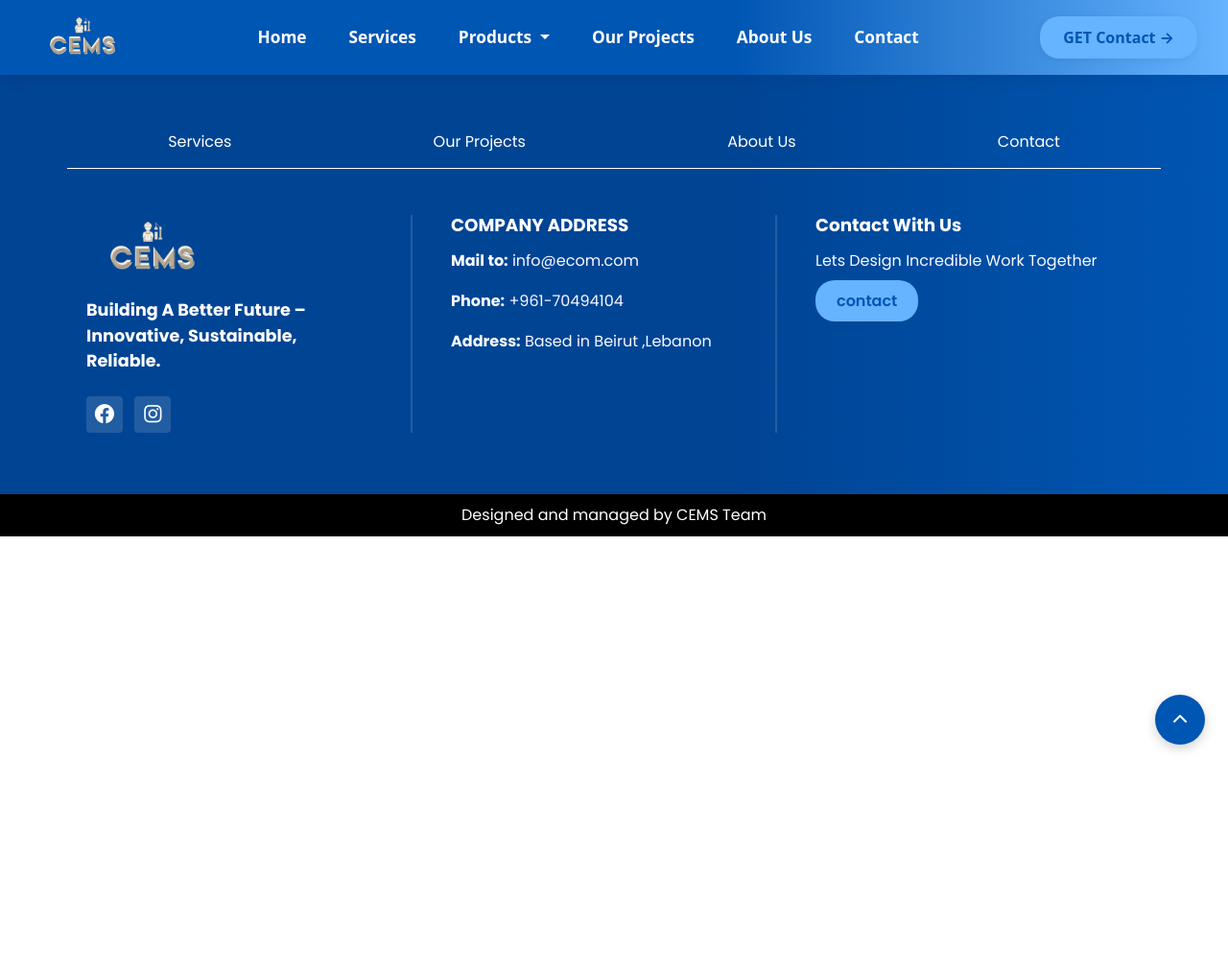
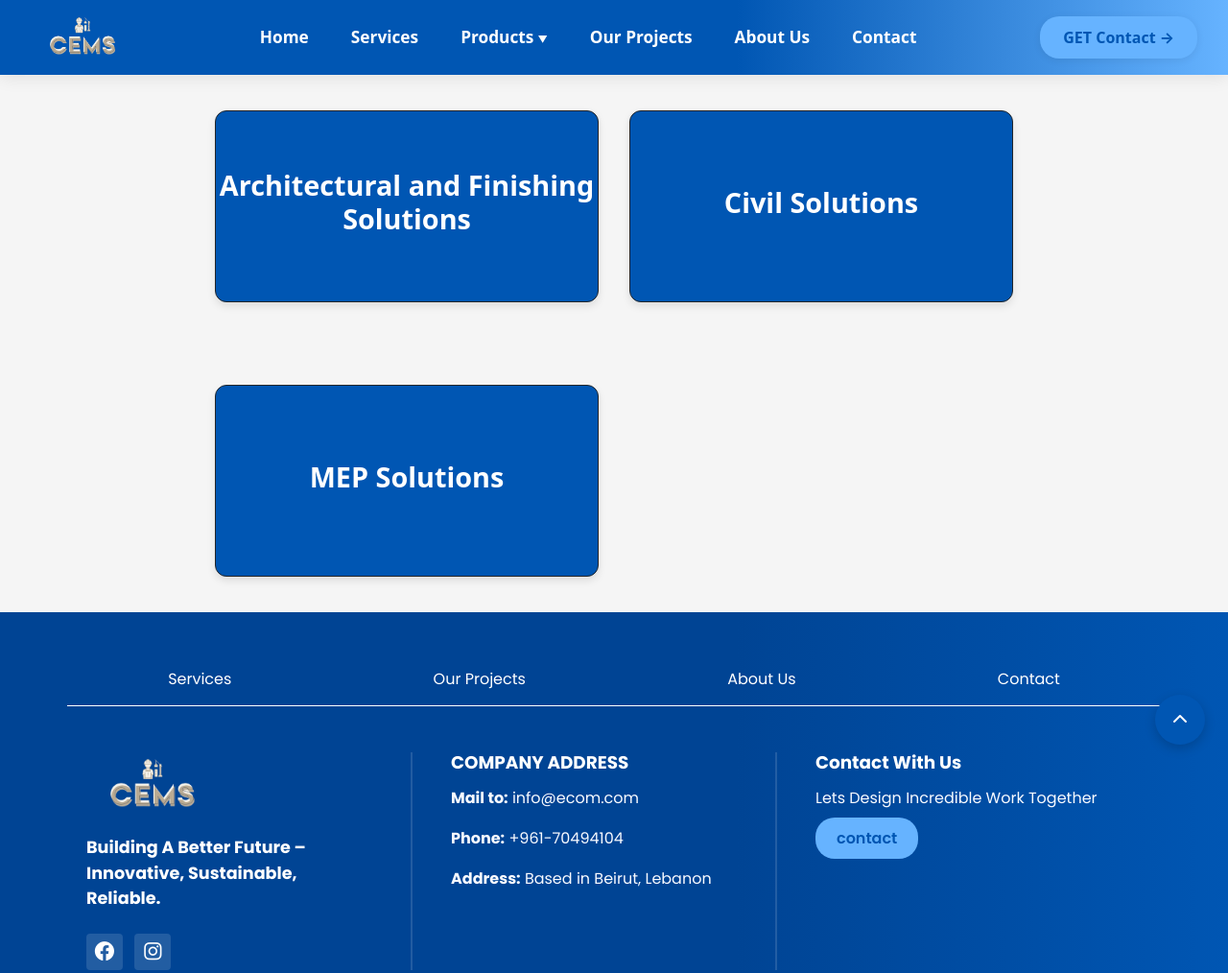
Before and after one commit to anas-sameh/CEMS, a plain HTML site: page products.html in a window 1280 px wide. Shown: the top 1014 px of the page at 96% size. Before the commit the page ends 800 px from the top, so only its background shows below. Drawn offline with nearby package versions, Linux system fonts and the light colour scheme.

Commit message:
Update products.html

```diff
--- a/products.html
+++ b/products.html
@@ -3,19 +3,76 @@
 <head>
     <meta charset="UTF-8">
     <meta name="viewport" content="width=device-width, initial-scale=1.0">
-   <link rel="icon" type="image/png" href="./images/logo.png" />
-  <title>Prodects</title>
+    <title>Products</title>
     <link rel="stylesheet" href="./css/style.css">
-    <link rel="stylesheet" href="/css/the_common_1.css">
+    <link rel="stylesheet" href="./css/the_common_1.css">
     <link rel="stylesheet" href="./css/bootstrap.min.css">
     <link href="https://fonts.googleapis.com/css2?family=Poppins:wght@400;600;700&display=swap" rel="stylesheet">
     <link rel="stylesheet" href="https://cdnjs.cloudflare.com/ajax/libs/font-awesome/6.4.0/css/all.min.css">
+    <style>
+        .cards-container_1 {
+            background-color: var(--background-light);
+            display: grid;
+            grid-template-columns: repeat(auto-fit, minmax(300px, 400px));
+            gap: 2rem;
+            width: 100%;
+            height: 70vh;
+            align-items: center;
+            justify-content: center;
+            padding: 10px;
+        }
 
+        .card_content_1 {
+            display: grid;
+            align-items: center;
+            justify-content: center;
+            background: var(--main_color);
+            border-radius: 12px;
+            border-color: black;
+            border: solid 1px;
+            overflow: hidden;
+            box-shadow: 0 4px 8px rgba(0, 0, 0, 0.1);
+            cursor: pointer;
+            height: 200px;
+            opacity: 0;
+            transform: scale(0.95);
+            transition:
+                transform 0.4s ease,
+                box-shadow 0.3s ease,
+                background-color 0.3s ease,
+                color 0.3s ease,
+                opacity 1s ease;
+        }
+
+        .card_content_1.show {
+            opacity: 1;
+            transform: scale(1);
+        }
+        .card-header_1 h1 {
+            text-align: center;
+            font-size: 1.8rem;
+            margin-bottom: 0.5rem;
+            font-weight: 700;
+            color: white;
+        }
+        .card_content_1:hover {
+            transform: scale(1.05);
+            color: black;
+            box-shadow: 0 12px 20px rgba(0, 0, 0, 0.2);
+            background-color: #3b95fb;
+        }
+
+
+
+        @media (max-width: 768px) {
+            .cards-container_1 {
+                grid-template-columns: 1fr;
+            }
+        }
+    </style>
 </head>
 <body>
 
-
-<!-- Navbar -->
 <nav>
     <div class="logo">
         <div class="logo-icon">
@@ -30,25 +87,39 @@
     <div class="menu" id="menu">
         <a href="/index.html">Home</a>
         <a href="/services.html">Services</a>
-    <div class="nav-item dropdown dropdown_items">
-      <a class="nav-link dropdown-toggle" href="#" id="navbarDropdownMenuLink" role="button" data-bs-toggle="dropdown" aria-expanded="false">
-        Products
-      </a>
-      <ul class="dropdown-menu" aria-labelledby="navbarDropdownMenuLink">
-        <li><a class="dropdown-item" href="/category1.html">Architectural and Finishing Solutions</a></li>
-        <li><a class="dropdown-item" href="/category2.html"> Civil Solutions</a></li>
-        <li><a class="dropdown-item" href="/category3.html">SMEP Solutions</a></li>
-      </ul>
-    </div>    <a href="/our_projects.html">Our Projects</a>
+        <a href="/products.html" class="products">Products</a>
+        <a href="/our_projects.html">Our Projects</a>
         <a href="/about.html">About Us</a>
         <a href="/contact.html">Contact</a>
     </div>
 
-
     <a href="/contact.html" class="quote-btn">GET Contact →</a>
-  </div>
 </nav>
 
+<section class="section">
+    <div class="cards-container_1">
+        <!-- Card 1 -->
+        <div class="card_content_1" onclick="window.location.href='./product_1.html'">
+            <div class="card-header_1">
+                <h1>Architectural and Finishing Solutions</h1>
+            </div>
+        </div>
+
+        <!-- Card 2 -->
+        <div class="card_content_1" onclick="window.location.href='./product_2.html'">
+            <div class="card-header_1">
+                <h1>Civil Solutions</h1>
+            </div>
+        </div>
+
+        <!-- Card 3 -->
+        <div class="card_content_1" onclick="window.location.href='./product_3.html'">
+            <div class="card-header_1">
+                <h1>MEP Solutions</h1>
+            </div>
+        </div>
+    </div>
+</section>
 
 <footer class="footer">
     <div class="footer-container">
@@ -68,31 +139,26 @@
                 Reliable.</strong>
             </p>
             <div class="footer-social">
-              <a href= "https://www.facebook.com/profile.php?id=61574029981208"><i class="fa-brands fa-facebook"></i></a>
+                <a href="https://www.facebook.com/profile.php?id=61574029981208"><i class="fa-brands fa-facebook"></i></a>
                 <a href="https://www.instagram.com/cems.services?igsh=MTVvbmM2emhkMGhsdg=="><i class="fab fa-instagram"></i></a>
-
             </div>
         </div>
         <div class="footer-section center mt-4">
             <h3>COMPANY ADDRESS</h3>
             <p><strong>Mail to:</strong> info@ecom.com</p>
             <p><strong>Phone:</strong> +961-70494104 </p>
-            <p><strong>Address:</strong> Based in Beirut ,Lebanon</p>
+            <p><strong>Address:</strong> Based in Beirut, Lebanon</p>
         </div>
         <div class="footer-section right mt-4">
             <h3>Contact With Us</h3>
             <p>Lets Design Incredible Work Together</p>
-              <a href="contact.html#contact " class="btn_footer">contact</a>
-
+            <a href="contact.html#contact" class="btn_footer">contact</a>
         </div>
-
     </div>
-        <div class="copy_right ">
+    <div class="copy_right">
         <p>Designed and managed by CEMS Team</p>
     </div>
 </footer>
-      <script src="https://cdn.jsdelivr.net/npm/bootstrap@5.3.3/dist/js/bootstrap.bundle.min.js"></script>
-
 
 <button class="scroll-btn" onclick="scrollToTop()">
     <i class="fas fa-chevron-up"></i>
@@ -105,6 +171,15 @@
             behavior: 'smooth'
         });
     }
+
+    window.onload = function() {
+        const cards = document.querySelectorAll('.card_content_1');
+        cards.forEach((card, index) => {
+            setTimeout(() => {
+                card.classList.add('show');
+            }, index * 300);
+        });
+    };
 </script>
 </body>
 </html>
```
Lines whose indentation alone changed are shown as unchanged.
